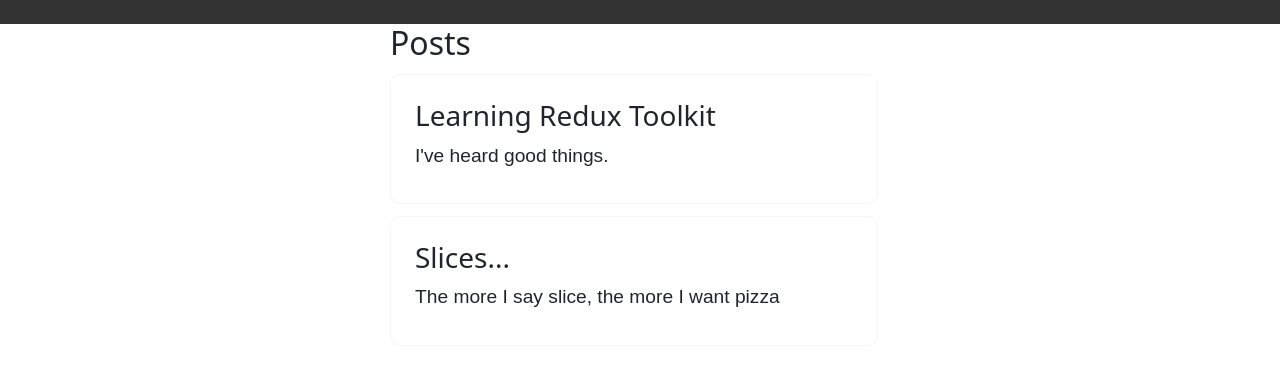
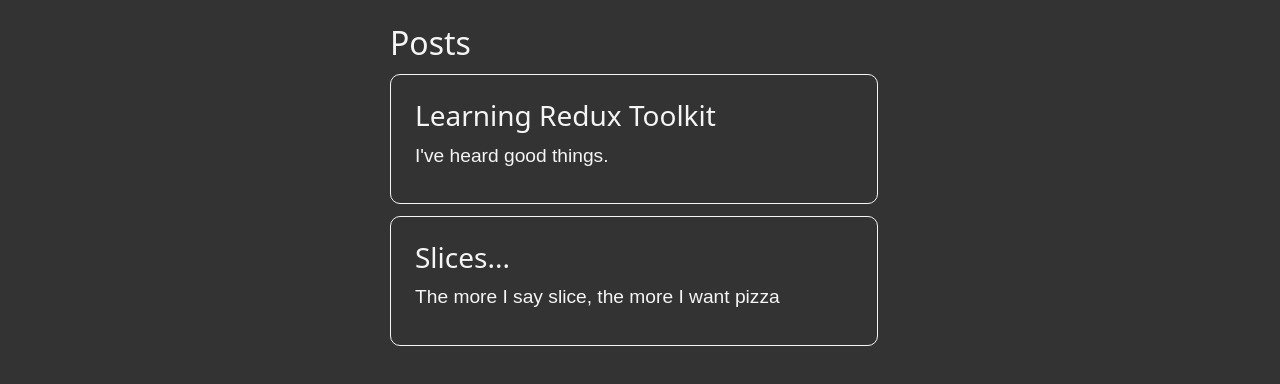
Before and after one commit to friendly-misanthrope/Redux2, a React (Vite) app: page / in a window 1280 px wide. Shown: the top 384 px of the page. Built offline with nearby package versions, Linux system fonts and the light colour scheme.

Commit message:
fixed error in css behavior

```diff
--- a/src/App.jsx
+++ b/src/App.jsx
@@ -3,7 +3,7 @@
 
 const App = () => {
   return (
-    <main className="app">
+    <main className="App">
       <PostsList />
     </main>
   );
--- a/src/index.css
+++ b/src/index.css
@@ -6,14 +6,16 @@
 
 html {
   font-family: Cambria, Cochin, Georgia, Times, "Times New Roman", serif;
-  background: #333;
-  color: whitesmoke;
+  /* background: #333;
+  color: whitesmoke; */
 }
 
 body {
   min-height: 100vh;
   font-size: 1.5rem;
   padding: 0 10% 10%;
+  background: #333;
+  color: whitesmoke;
 }
 
 input,
```
